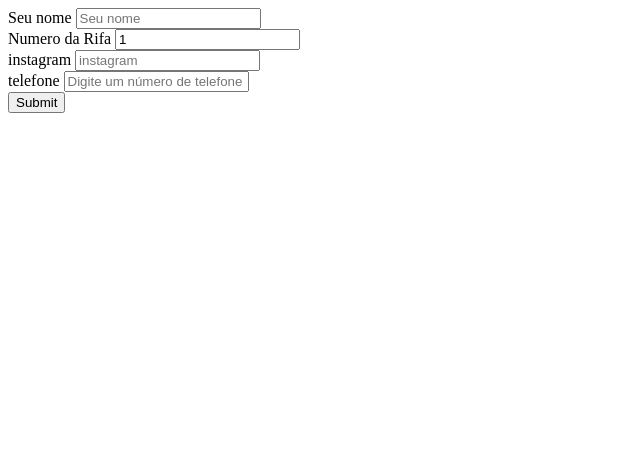
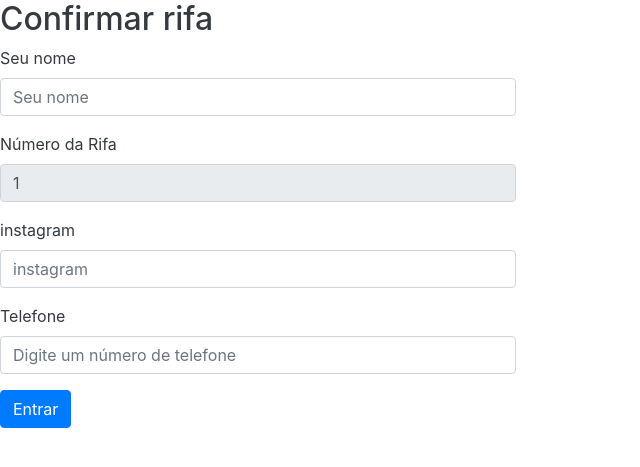
Before and after one commit to pedrolucass99/rifas, a PHP site: page /form.php?rifa=1 in a window 1280 px wide. Shown: the top 467 px of the page, without its empty margins (0-640 px from the left). Run offline with PHP 8.4, Linux system fonts and the light colour scheme.

Commit message:
fazendo ajustes

```diff
--- a/rifas_dos_amigos/form.php
+++ b/rifas_dos_amigos/form.php
@@ -34,23 +34,40 @@ window.onload = function(){
 </head>
 <body>
 <?php
+include 'templates/templateMenu.php';
     $numeroRifa = $_GET['rifa'];
 ?>
-<form action="add.php" method="POST">
-    <label>Seu nome</label>
-   <input type="text" name="nome"    placeholder="Seu nome">
-   <br>
-   <label>Numero da Rifa</label>
-   <input type="text" name="numero" value="<?=$numeroRifa?>"  placeholder="Numero da rifa" readonly>
-   <br>
-   <label>instagram</label>
-   <input type="text" name="instagram"  placeholder="instagram">
-   <br>
-   <label>telefone</label>
-   <input type="text" name="telefone" id="telefone" placeholder="Digite um número de telefone" maxlength="15" />
-   <br>
-   <input type ="submit">
-</form>
+<div class="jumbotrom text-dark">
+  <div class="row">
+    <div class="col-5">
+    <form action="add.php" method="POST">
+        <h2>Confirmar rifa</h2>
+        <div class="form-group">
+        <label>Seu nome</label>
+          <input type="text" placeholder="Seu nome" name="nome" class="form-control" required>
+        </div>
+
+        <div class="form-group">
+          <label for="">Número da Rifa</label>
+          <input type="text" placeholder="numero" name="numero" value="<?=$numeroRifa?>" class="form-control" readonly>
+        </div>
+        <div class="form-group">
+          <label for="">instagram</label>
+          <input type="text" placeholder="instagram" name="instagram" class="form-control" required>
+        </div>
+        <div class="form-group">
+          <label for="">Telefone</label>
+          <input type="text" name="telefone" id="telefone" placeholder="Digite um número de telefone" maxlength="15" class="form-control" required>
+        </div>
+        <div class="form-group">
+          <button type="submit" name="acao" value="logar" class="btn btn-primary">Entrar</button>
+        </div>
+      </form>
+    </div>
+
+
+  </div>
+</div>
 
 </body>
 </html>
--- a/rifas_dos_amigos/index.css
+++ b/rifas_dos_amigos/index.css
@@ -25,18 +25,20 @@
     box-shadow: inset -2px -2px 3px rgba(255, 255, 255, .6),
                 inset 2px 2px 3px rgba(0, 0, 0, .6);
 }
-.flex-container {
-    display: flex;
-  }
   .container {
     display: flex; /* or inline-flex */
+    justify-content: center;
+    flex-wrap: wrap;
   }
-  .flex-container {
+  .break{
+    flex-basis: 100%
+  }
+  /* .flex-container {
     flex-direction: row-reverse;
   }
   .flex-container {
     justify-content: space-around;
-  }
+  } */
   a{
     text-decoration: none;
     cursor: pointer;
--- /dev/null
+++ b/rifas_dos_amigos/templates/templateMenu.php
@@ -0,0 +1,13 @@
+<!DOCTYPE html>
+<html lang="en">
+<head>
+  <meta charset="UTF-8">
+  <meta http-equiv="X-UA-Compatible" content="IE=edge">
+  <meta name="viewport" content="width=device-width, initial-scale=1.0">
+  <link rel="stylesheet" href="https://stackpath.bootstrapcdn.com/bootstrap/4.5.2/css/bootstrap.min.css"
+         integrity="sha384-JcKb8q3iqJ61gNV9KGb8thSsNjpSL0n8PARn9HuZOnIxN0hoP+VmmDGMN5t9UJ0Z" crossorigin="anonymo" >
+</head>
+<body>
+
+</body>
+</html>
```
Also changed, not shown: rifas_dos_amigos/index.php (+15 -2 lines), rifas_dos_amigos/loginForm.php (+26 -9 lines).
